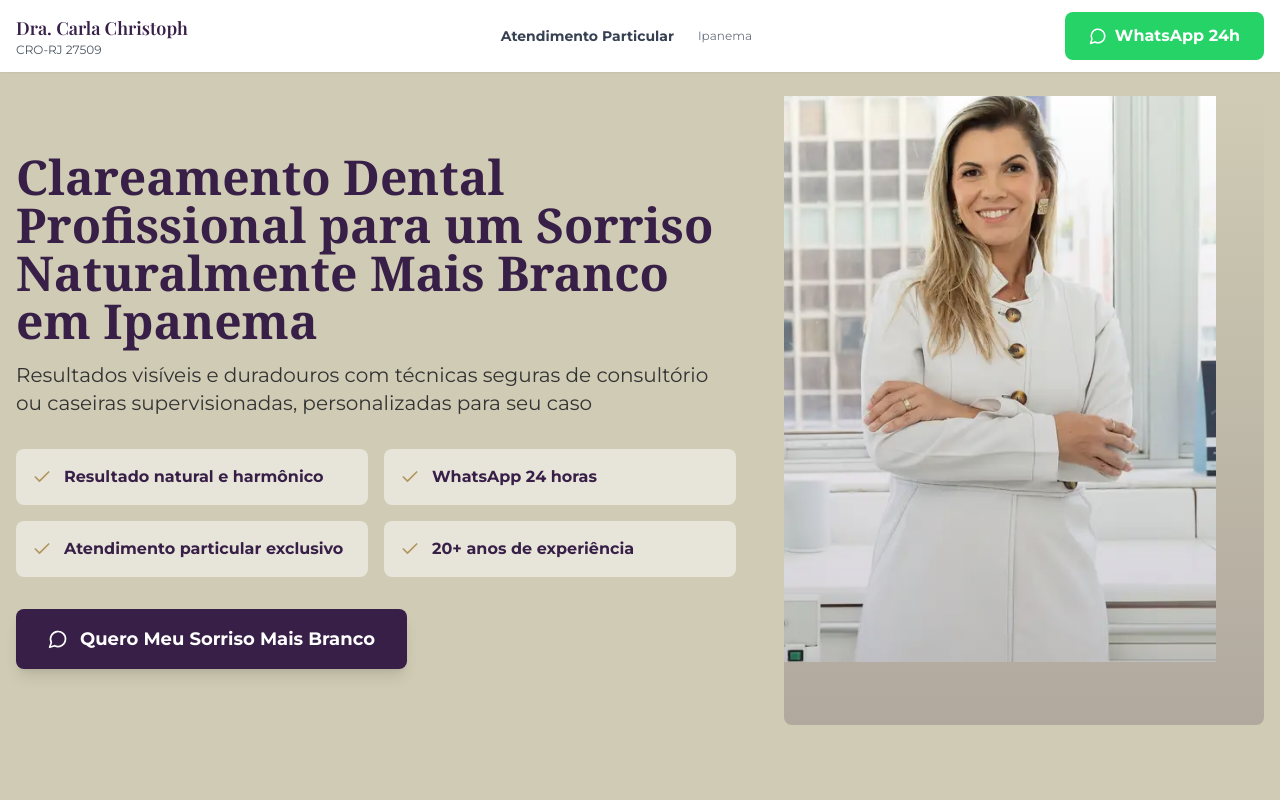
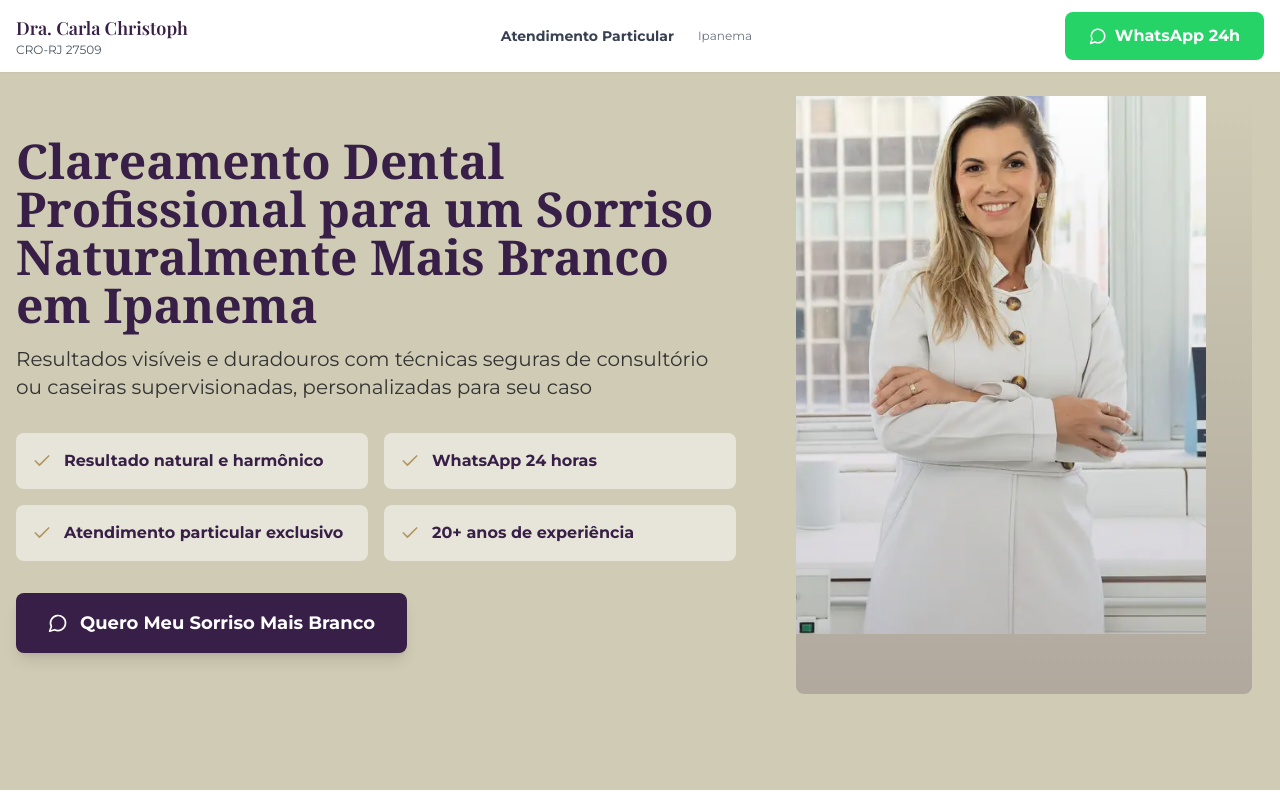
Before and after one commit to patrick3180/ipanema-elegance-dental, a React (Vite) app: page /lp/clareamento-dental in a window 1280 px wide. Shown: the top 800 px of the page. Built offline with nearby package versions, Linux system fonts and the light colour scheme; a web font is replaced by a local one.

Commit message:
Refactor: Reduce element area by 10%

```diff
--- a/src/components/landing/consulta/ConsultaInicialHero.tsx
+++ b/src/components/landing/consulta/ConsultaInicialHero.tsx
@@ -92,7 +92,7 @@ const ConsultaInicialHero: React.FC<ConsultaInicialHeroProps> = ({
 
           {/* Hero Image - 40% on desktop - ULTRA OPTIMIZED */}
           <div className="w-full lg:w-2/5">
-            <div className="relative" style={{ aspectRatio: '760/996' }}>
+            <div className="relative w-[95%] h-[95%] mx-auto" style={{ aspectRatio: '760/996' }}>
               <UltraOptimizedPicture
                 src={backgroundImage || "/lovable-uploads/RIT08058-vertical-doutora-site.webp"}
                 alt="Dra. Carla Christoph - Consulta Odontológica Personalizada em Ipanema"
```
